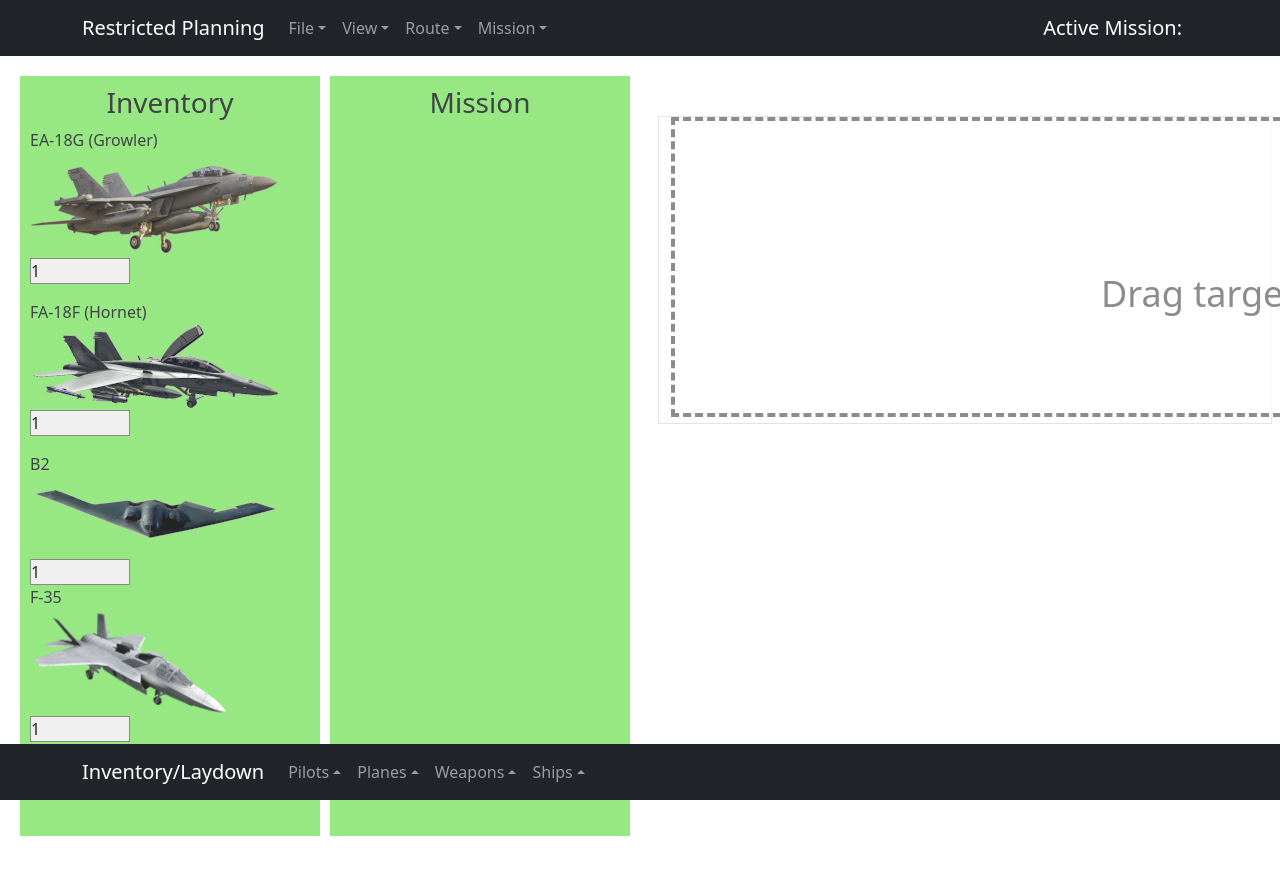
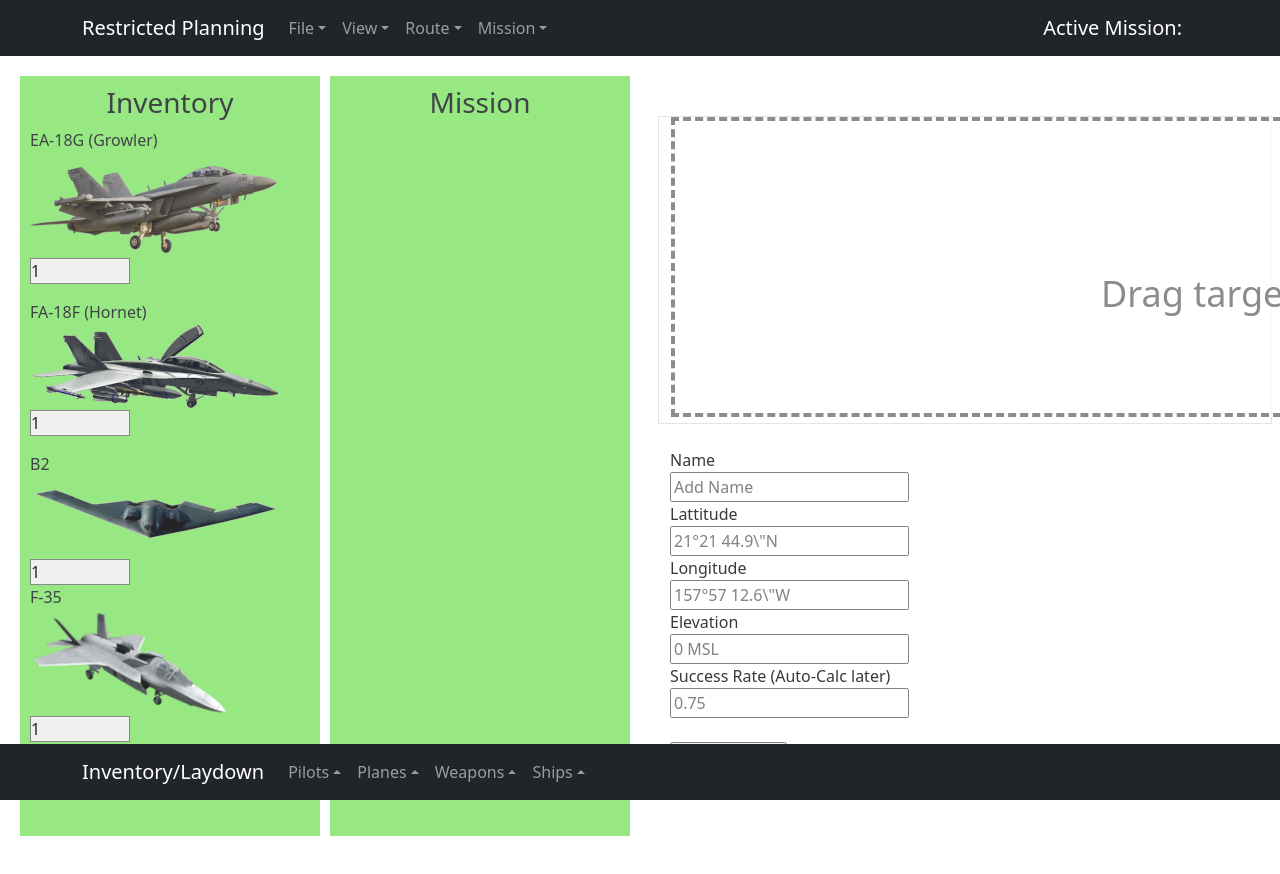
Before and after one commit to Jonathan805/RestrictedPlanning, a React (Create React App) app: page / in a window 1280 px wide. Shown: the top 874 px of the page. Built offline with nearby package versions, Linux system fonts and the light colour scheme.

Commit message:
Adding form to create targets
Adding initial form to create targets. Hooking up logic to create targets and save to DB later

```diff
--- a/src/App.js
+++ b/src/App.js
@@ -5,6 +5,8 @@
 import 'bootstrap/dist/css/bootstrap.css'
 import Row from "react-bootstrap/Row"
 import TargetList from "./Components/TargetList";
+
+import CreateTarget from './Components/CreateTarget';
 
 import Board from './Components/Board';
 import Card from "./Components/Card";
@@ -81,10 +83,17 @@
 
         <missionplanning className="missionfunctions">
           <section className="section-right">
-            <Row>
-              <TargetList />
-            </Row>
+            <section className="section-top">
+              <Row>
+                <TargetList />
+              </Row>
+            </section>
+            <br/>
+            <section className="section-top">
+              <CreateTarget />
+            </section>
           </section>
+
         </missionplanning>
 
         <Inventory />
--- /dev/null
+++ b/src/Components/CreateTarget.js
@@ -0,0 +1,38 @@
+/* Form utilized to create targets*/
+
+const CreateTarget = () => {
+    return (
+        <form class-Name='create-target'>
+            <div clasName='form-control'>
+                <label>Name</label>
+                <br/>
+                <input type='text' placeholder='Add Name'/>
+            </div>
+            <div clasName='form-control'>
+                <label>Lattitude</label>
+                <br/>
+                <input type='text' placeholder='21°21 44.9\"N'/>
+            </div>
+            <div clasName='form-control'>
+                <label>Longitude</label>
+                <br/>
+                <input type='text' placeholder='157°57 12.6\"W'/>
+            </div>
+            <div clasName='form-control'>
+                <label>Elevation</label>
+                <br/>
+                <input type='text' placeholder='0 MSL'/>
+            </div>
+            <div clasName='form-control'>
+                <label>Success Rate (Auto-Calc later)</label>
+                <br/>
+                <input type='text' placeholder='0.75'/>
+            </div>
+            <br/>
+            <input type='submit' value='Create Target'
+            color='white' background-color='#4CAF50'/>
+        </form>
+    )
+}
+
+export default CreateTarget
--- a/src/index.css
+++ b/src/index.css
@@ -19,7 +19,15 @@
 }
 #section-right {
   width: Auto;
+  height: Auto;
   float:left;
+}
+
+#section-top {
+  width: Auto;
+  height: Auto;
+  float:top;
+  padding: 90px;
 }
 
 
@@ -47,6 +55,7 @@
   background-color: #ffffff;
   }
 
+/* Styling for aircraft drag capability*/
 .flexbox {
 opacity: 0.9;
 align-content: left;
@@ -77,3 +86,31 @@
   cursor: pointer;
   margin-bottom:15px;
 }
+/* Styling for forms*/
+
+*,
+*::before,
+*::after {
+  box-sizing: border-box;
+}
+
+.input {
+  font-size: 16px;
+  font-size: max(16px, 1em);
+  font-family: in herit;
+  padding: 0.25em 0.5em;
+  background-color: #fff;
+  border: 2px solid var(--input-border);
+  border-radius: 4px;
+  align-content: right;
+  display:block;
+}
+
+label {
+  /* Other styling... */
+  text-align: right;
+  clear: both;
+  float:left;
+  margin-right:15px;
+  display:block;
+}
```
